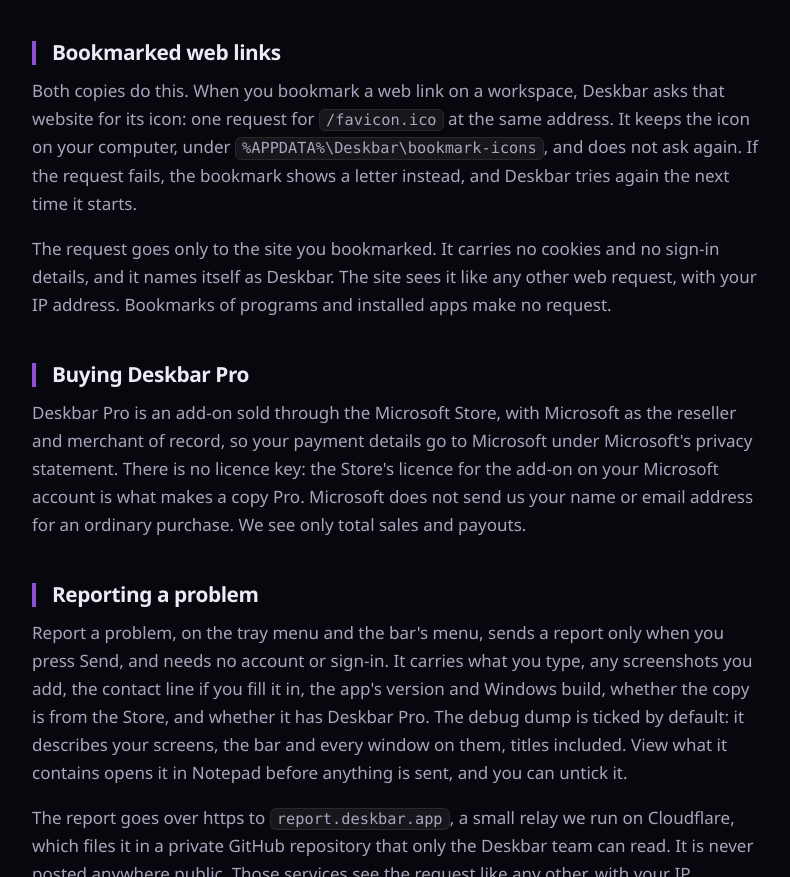
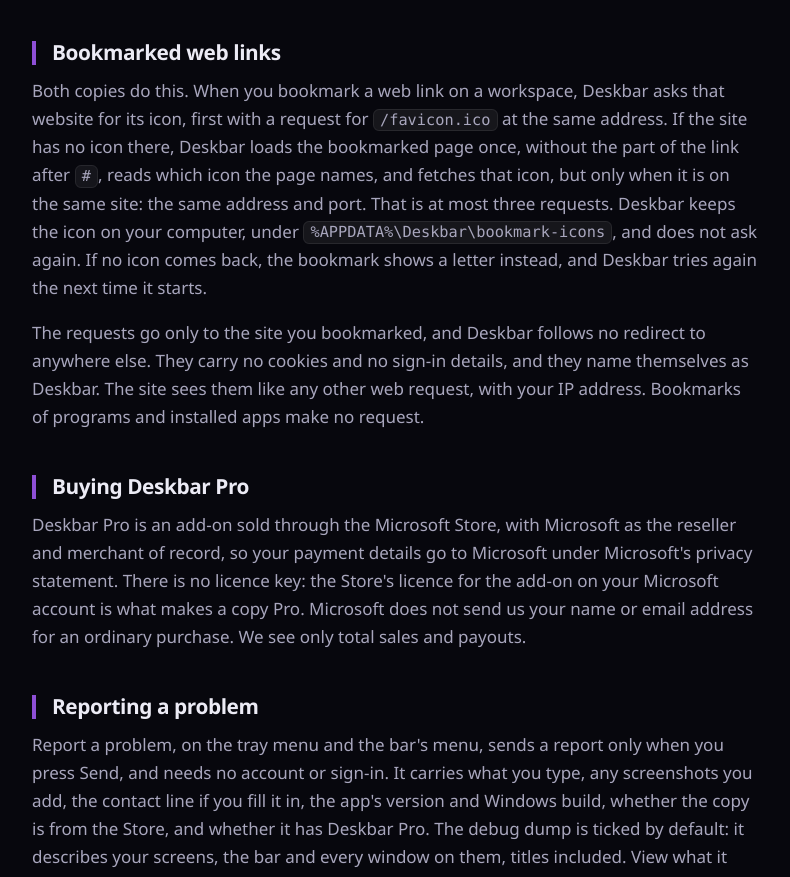
Before and after one commit to AppifySheets/deskbar-site, a plain HTML site: page site/privacy.html in a window 1280 px wide. Shown: the part 1093-1970 px from the top of the page, without its empty margins (244-1034 px from the left). Drawn offline with Linux system fonts and the light colour scheme.

Commit message:
Privacy page: a bookmark's icon can come from the page when /favicon.ico fails
When the site has no /favicon.ico (Portainer answers 404), Deskbar loads the
bookmarked page once, reads the icon it names and fetches it, only on the same
address and port. At most three requests, no redirect followed.

*opus5.5*

```diff
--- a/site/privacy.html
+++ b/site/privacy.html
@@ -13,7 +13,11 @@
   (docs/superpowers/specs/2026-11-26-workspace-bookmarks-design.md and the plan of the same date)
   and src/Deskbar.Windows/Shell/Favicons.cs: a plain GET of /favicon.ico at the link's origin, no
   cookies or credentials, user agent "Deskbar", cached under %APPDATA%\Deskbar\bookmark-icons,
-  a failure retried on the next start. If that code changes what it sends, this page has to
+  a failure retried on the next start. Since Deskbar task 5f3b1255 (2026-11-26, Petre's choice,
+  because Portainer answers 404 at /favicon.ico): when that request fails, one GET of the
+  bookmarked page without its fragment, then one GET of the icon its link rel="icon" names, only
+  when that icon has the same scheme, host and port. At most three requests, no redirect
+  followed. If that code changes what it sends, this page has to
   change with it. Each sentence about
   the site has to match the meta tags in the head and docs/hosting.md: if anyone ever adds
   analytics, a cookie, or a host that sets cookies, this page is wrong until it is updated.
@@ -100,15 +104,19 @@
       <h2>Bookmarked web links</h2>
       <p>
         Both copies do this. When you bookmark a web link on a workspace, Deskbar asks that
-        website for its icon: one request for <code>/favicon.ico</code> at the same address. It
-        keeps the icon on your computer, under <code>%APPDATA%\Deskbar\bookmark-icons</code>, and
-        does not ask again. If the request fails, the bookmark shows a letter instead, and Deskbar
-        tries again the next time it starts.
+        website for its icon, first with a request for <code>/favicon.ico</code> at the same
+        address. If the site has no icon there, Deskbar loads the bookmarked page once, without the
+        part of the link after <code>#</code>, reads which icon the page names, and fetches that
+        icon, but only when it is on the same site: the same address and port. That is at most
+        three requests. Deskbar keeps the icon on your computer, under
+        <code>%APPDATA%\Deskbar\bookmark-icons</code>, and does not ask again. If no icon comes
+        back, the bookmark shows a letter instead, and Deskbar tries again the next time it starts.
       </p>
       <p>
-        The request goes only to the site you bookmarked. It carries no cookies and no sign-in
-        details, and it names itself as Deskbar. The site sees it like any other web request, with
-        your IP address. Bookmarks of programs and installed apps make no request.
+        The requests go only to the site you bookmarked, and Deskbar follows no redirect to
+        anywhere else. They carry no cookies and no sign-in details, and they name themselves as
+        Deskbar. The site sees them like any other web request, with your IP address. Bookmarks of
+        programs and installed apps make no request.
       </p>
 
       <h2>Buying Deskbar Pro</h2>
```
